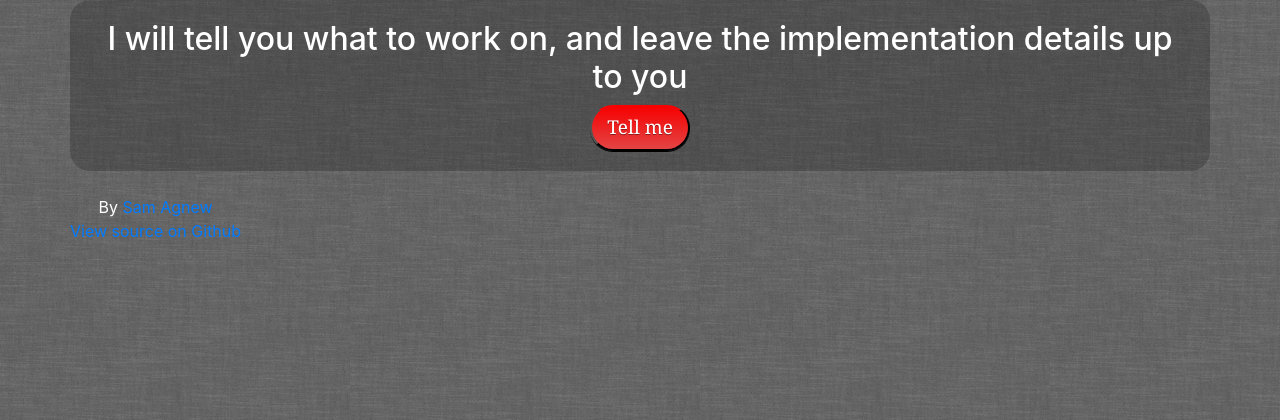
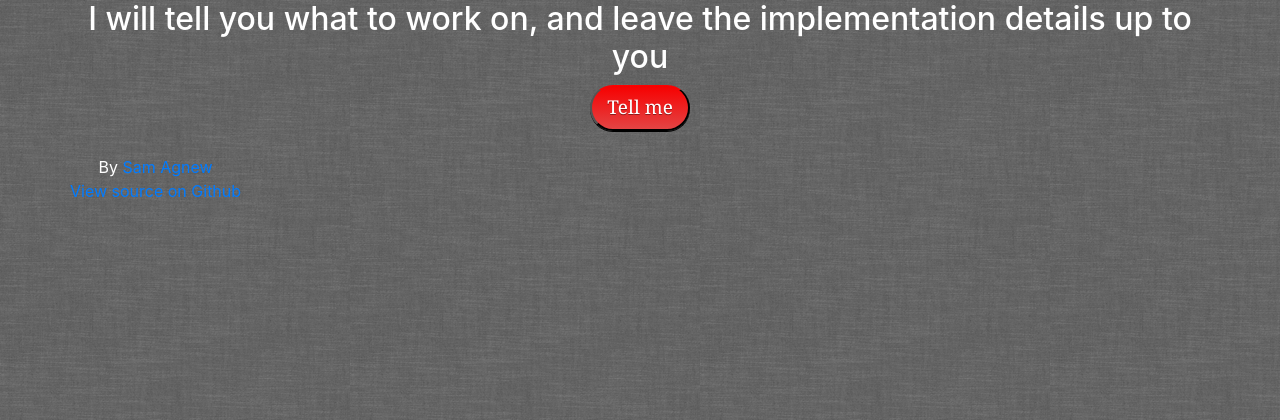
Before and after one commit to sagnew/TellMeWhatToBuild, a Flask app: page / in a window 1280 px wide. Shown: the top 420 px of the page. Run offline with Flask 2, Linux system fonts and the light colour scheme; some libraries are stand-ins or nearby versions.

Commit message:
Heroku deploy

```diff
--- a/templates/generated.html
+++ b/templates/generated.html
@@ -12,7 +12,7 @@
         {% block content %}
         <div class="container">
             <div class="row" id="options" align="center">
-                <div id='create_session_forms' class='custom-hero span6'>
+                <div id='create_session_forms' class='span6 offset3'>
                     <form method="POST" action="/tellme">
                         <div class="row" id="idea" align="center">
                             <h2>{{ idea }}</h2>
--- a/templates/index.html
+++ b/templates/index.html
@@ -13,7 +13,7 @@
         {% block content %}
         <div class="container">
             <div class="row" id="options" align="center">
-                <div id='create_session_forms' class='custom-hero span6 offset3'>
+                <div id='create_session_forms' class='span6 offset3'>
                     <form method="POST" action="/tellme">
                         <h2> I will tell you what to work on, and leave the implementation details up to you</h2>
                         <button type='submit' class='button'>Tell me</button>
```
